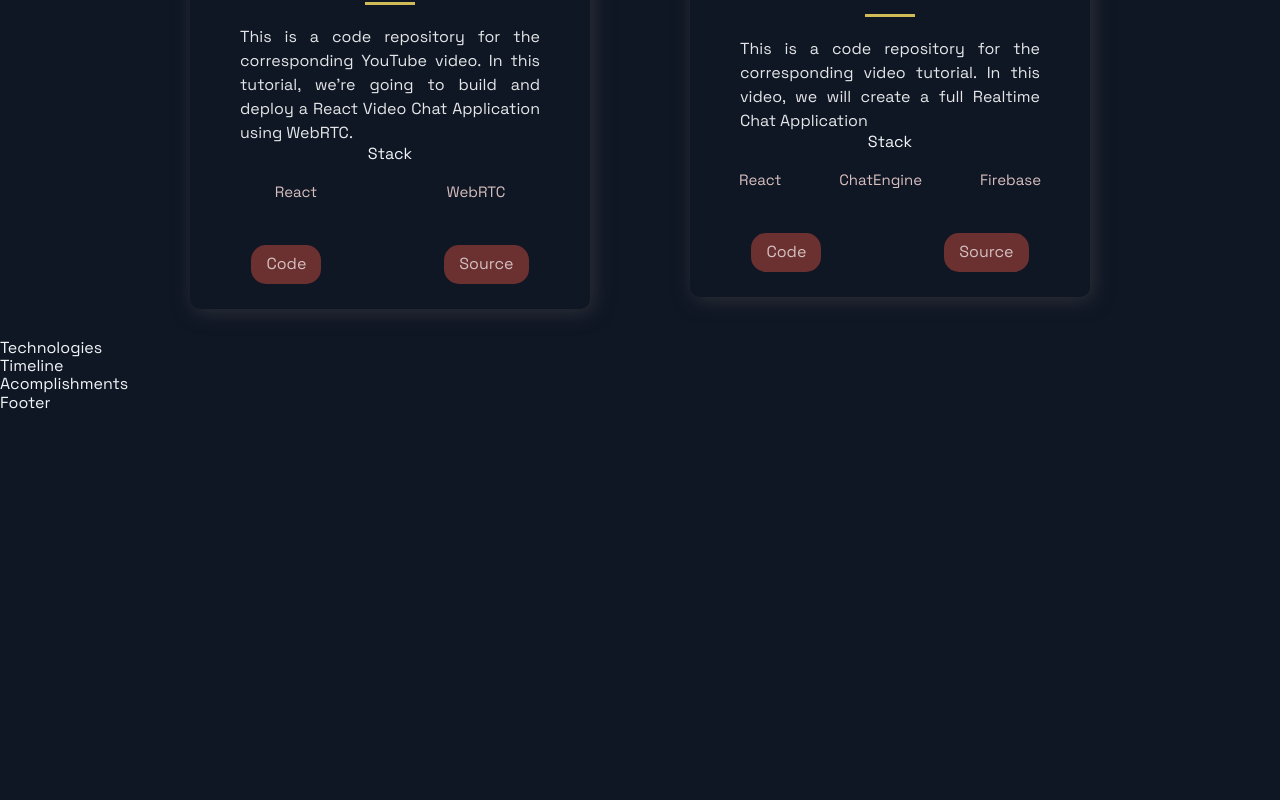
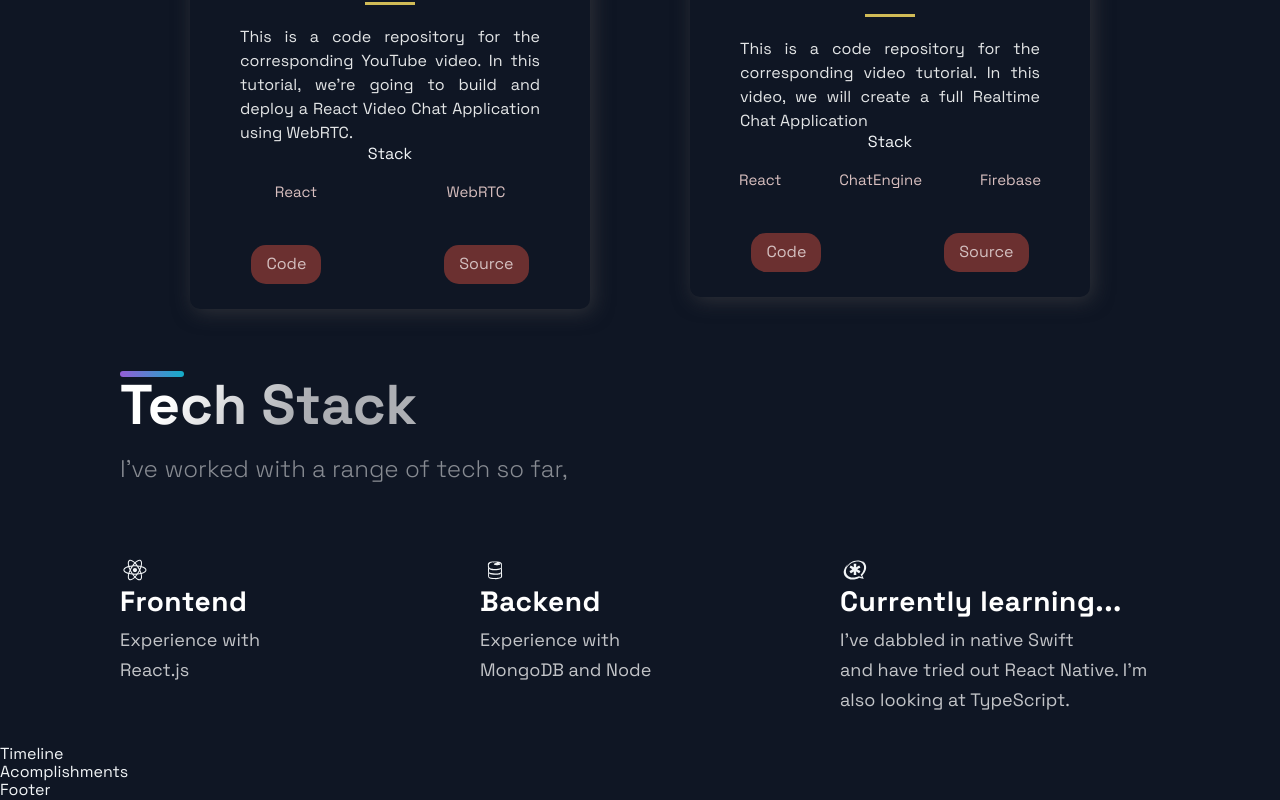
Before and after one commit to TomCRiley/portfolio, a Next.js app: page / in a window 1280 px wide. Shown: the part 2124-2924 px from the top of the page. Before the commit the page ends 2537 px from the top, so only its background shows below. Built offline with nearby package versions, Linux system fonts and the light colour scheme.

Commit message:
added tech stack section

```diff
--- a/src/components/Technologies/Technologies.js
+++ b/src/components/Technologies/Technologies.js
@@ -1,12 +1,52 @@
 import React from 'react';
-import { DiFirebase, DiReact, DiZend } from 'react-icons/di';
-import { Section, SectionDivider, SectionText, SectionTitle } from '../../styles/GlobalComponents';
-import { List, ListContainer, ListItem, ListParagraph, ListTitle } from './TechnologiesStyles';
+import { DiAsterisk, DiFirebase, DiReact, DiZend } from 'react-icons/di';
+import {
+  Section,
+  SectionDivider,
+  SectionText,
+  SectionTitle,
+} from '../../styles/GlobalComponents';
+import {
+  List,
+  ListContainer,
+  ListItem,
+  ListParagraph,
+  ListTitle,
+} from './TechnologiesStyles';
 
-const Technologies = () =>  (
-  <div>
-    Technologies
-  </div>
+const Technologies = () => (
+  <Section id='tech'>
+    <SectionDivider />
+    <SectionTitle>Tech Stack</SectionTitle>
+    <SectionText>I've worked with a range of tech so far,</SectionText>
+    <List>
+      <ListItem>
+        <DiReact size='3rem' />
+        <ListTitle>Frontend</ListTitle>
+        <ListParagraph>
+          Experience with <br />
+          React.js
+        </ListParagraph>
+      </ListItem>
+      <ListItem>
+        <DiFirebase size='3rem' />
+        <ListTitle>Backend</ListTitle>
+        <ListParagraph>
+          Experience with <br />
+          MongoDB and Node
+        </ListParagraph>
+      </ListItem>
+      <ListItem>
+        <DiAsterisk size='3rem' />
+        <ListTitle>Currently learning...</ListTitle>
+        <ListParagraph>
+          I've dabbled in native Swift
+          <br /> and have tried out React Native. I'm also looking at
+          TypeScript.
+        </ListParagraph>
+      </ListItem>
+    </List>
+  </Section>
 );
 
 export default Technologies;
```
